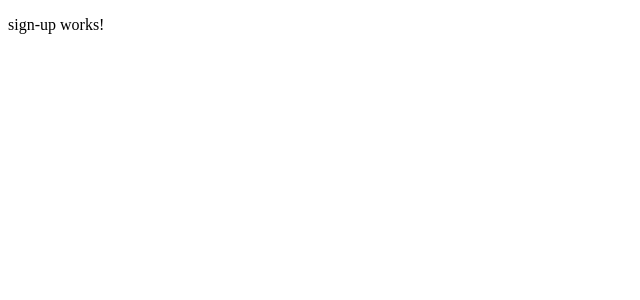
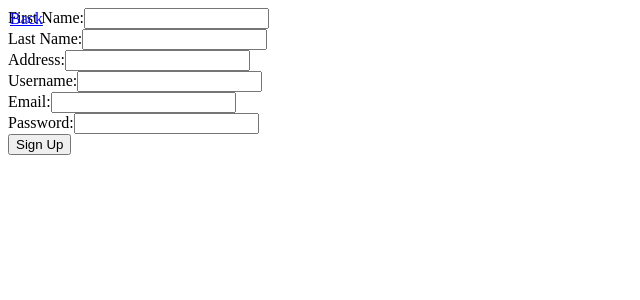
Before and after one commit to bethel-school-of-technology/team-dev-younglings-frontend, an Angular app: page /sign-up in a window 1280 px wide. Shown: the top 300 px of the page, without its empty margins (0-640 px from the left). Built offline with nearby package versions, Linux system fonts and the light colour scheme.

Commit message:
added link to go back, laels and text boxes for variables, and a sumbit button

```diff
--- a/src/app/components/sign-up/sign-up.component.html
+++ b/src/app/components/sign-up/sign-up.component.html
@@ -1 +1,29 @@
-<p>sign-up works!</p>
+<a href="javascript:history.back()" style="color: blue; position: absolute; top: 10px; left: 10px;">Back</a>
+
+<form>
+    <div>
+      <label for="firstName">First Name:</label>
+      <input type="text" id="firstName" name="firstName" required>
+    </div>
+    <div>
+      <label for="lastName">Last Name:</label>
+      <input type="text" id="lastName" name="lastName" required>
+    </div>
+    <div>
+      <label for="address">Address:</label>
+      <input type="text" id="address" name="address" required>
+    </div>
+    <div>
+      <label for="username">Username:</label>
+      <input type="text" id="username" name="username" required>
+    </div>
+    <div>
+      <label for="email">Email:</label>
+      <input type="email" id="email" name="email" required>
+    </div>
+    <div>
+      <label for="password">Password:</label>
+      <input type="password" id="password" name="password" required>
+    </div>
+    <button type="submit">Sign Up</button>
+  </form>
```
